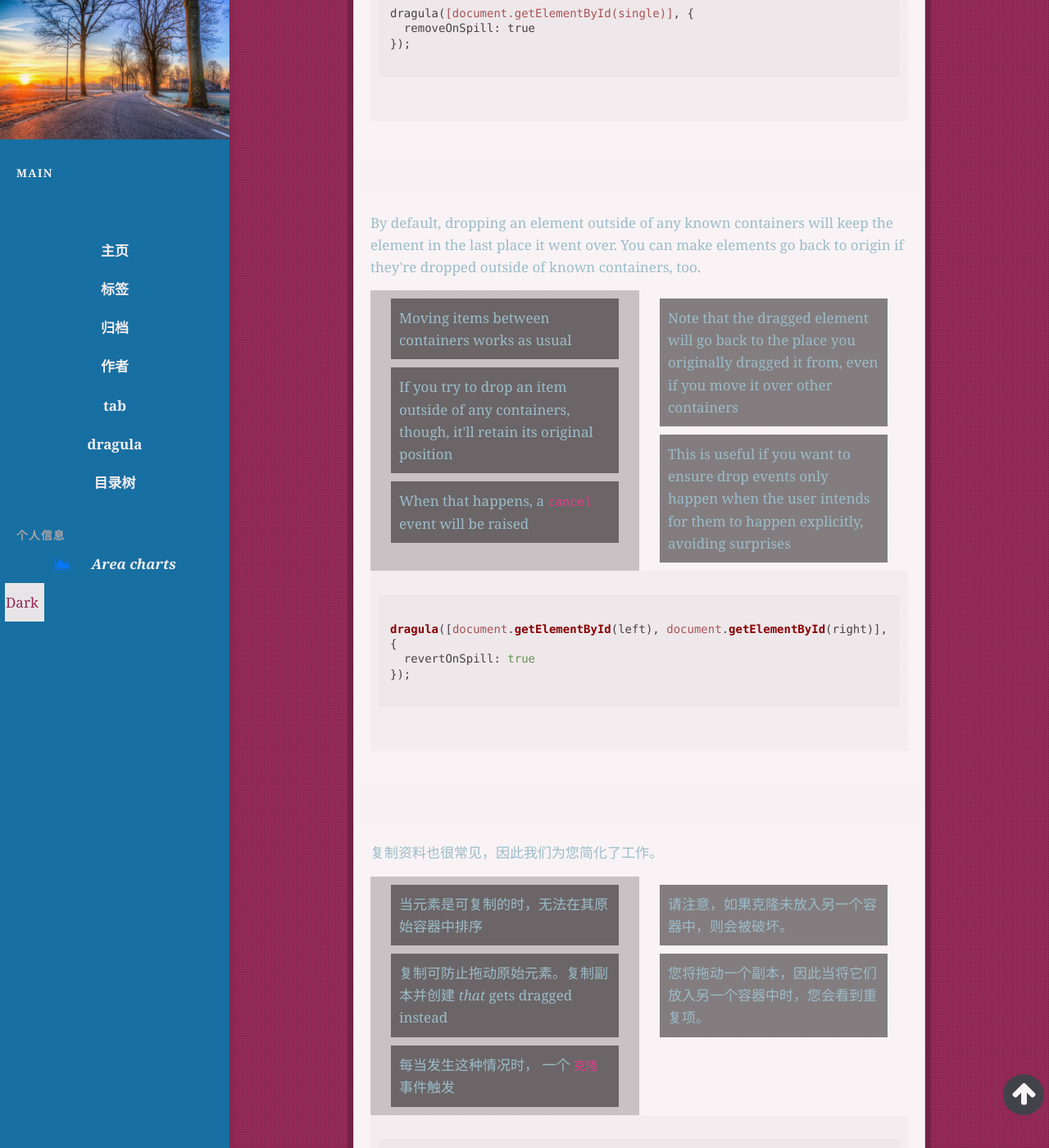
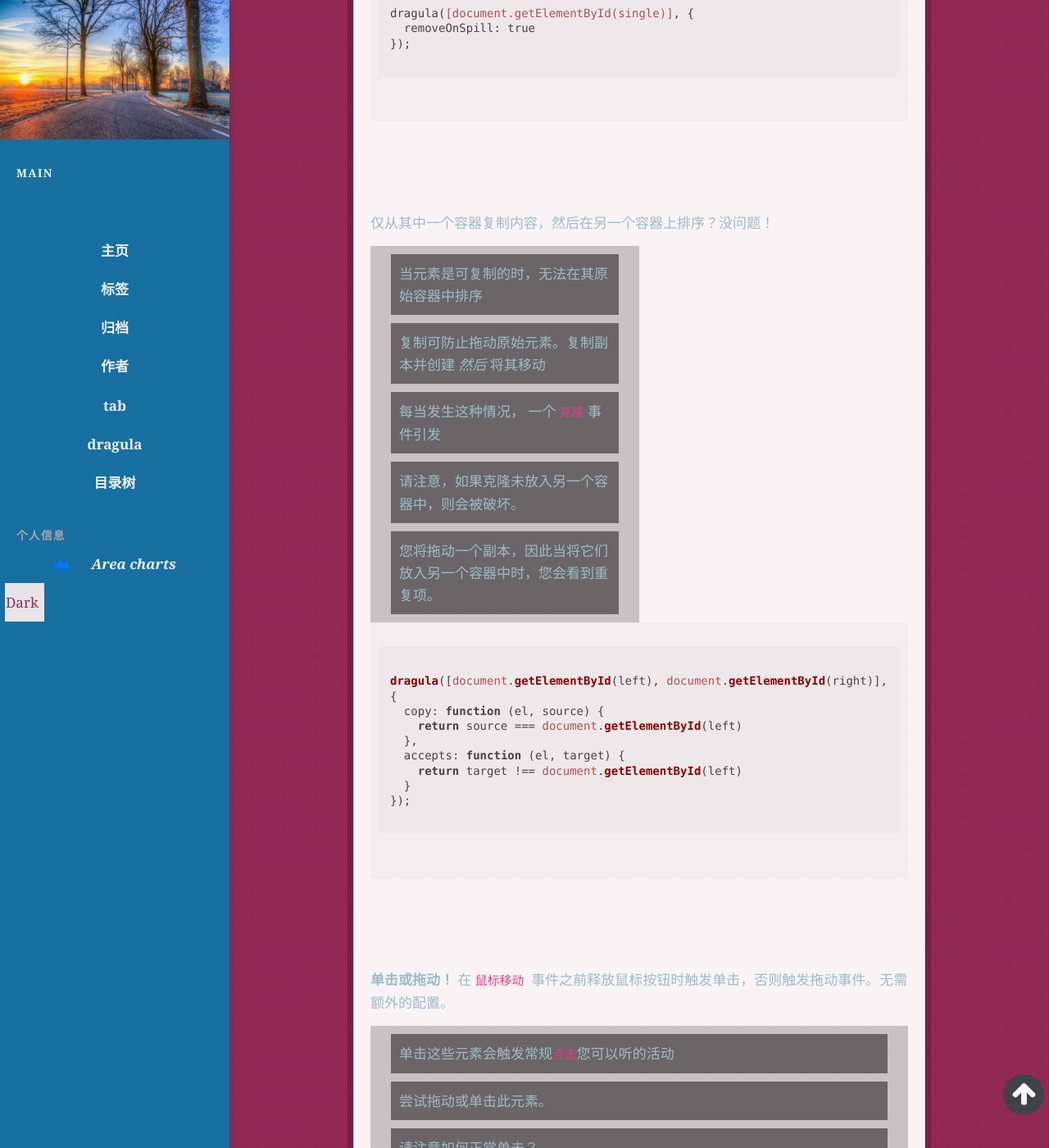
Before and after one commit to nengwuzhi/nengwuzhi.github.ioce, a Jekyll site: the page built from pages/dragula.html, in a window 1280 px wide and 1400 px high, scrolled down 2860 px. Shown: the whole window at 82% size. Built offline with Jekyll 4.4.1, drawn with Linux system fonts in a browser that asks for light colours; nearby versions of some CDN libraries; some of the changed text lies outside the part shown.

Commit message:
Update dragula.html

```diff
--- a/pages/dragula.html
+++ b/pages/dragula.html
@@ -94,46 +94,7 @@ dragula([document.getElementById(single)], {
       </code>
     </pre>
   </div>
-  <div class="parent">
-    <label for="hy">By default, dropping an element outside of any known containers will keep the element in the last place it went over. You can make elements go back to origin if they're dropped outside of known containers, too.</label>
-    <div class="wrapper">
-      <div id="left-rollbacks" class="container">
-        <div>Moving items between containers works as usual</div>
-        <div>If you try to drop an item outside of any containers, though, it'll retain its original position</div>
-        <div>When that happens, a <code>cancel</code> event will be raised</div>
-      </div>
-      <div id="right-rollbacks" class="container">
-        <div>Note that the dragged element will go back to the place you originally dragged it from, even if you move it over other containers</div>
-        <div>This is useful if you want to ensure drop events only happen when the user intends for them to happen explicitly, avoiding surprises</div>
-      </div>
-    </div>
-    <pre>      <code>
-dragula([document.getElementById(left), document.getElementById(right)], {
-  revertOnSpill: true
-});
-      </code>
-    </pre>
-  </div>
-  <div class="parent">
-    <label for="hy">复制资料也很常见，因此我们为您简化了工作。</label>
-    <div class="wrapper">
-      <div id="left-copy" class="container">
-        <div>当元素是可复制的时，无法在其原始容器中排序</div>
-        <div>复制可防止拖动原始元素。复制副本并创建 <em>that</em> gets dragged instead</div>
-        <div>每当发生这种情况时， 一个 <code>克隆</code> 事件触发</div>
-      </div>
-      <div id="right-copy" class="container">
-        <div>请注意，如果克隆未放入另一个容器中，则会被破坏。</div>
-        <div>您将拖动一个副本，因此当将它们放入另一个容器中时，您会看到重复项。</div>
-      </div>
-    </div>
-    <pre>      <code>
-dragula([document.getElementById(left), document.getElementById(right)], {
-  copy: true
-});
-      </code>
-    </pre>
-  </div>
+
   <div class="parent">
     <label for="hy">仅从其中一个容器复制内容，然后在另一个容器上排序？没问题！</label>
     <div class="wrapper">
```
